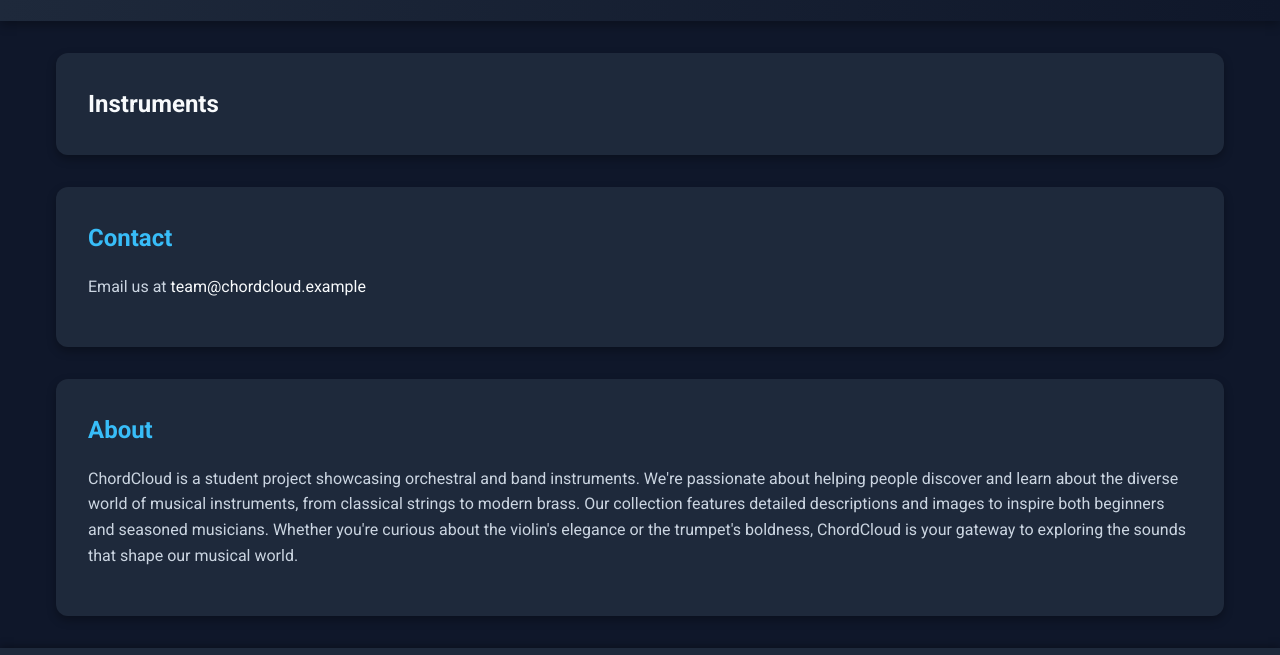
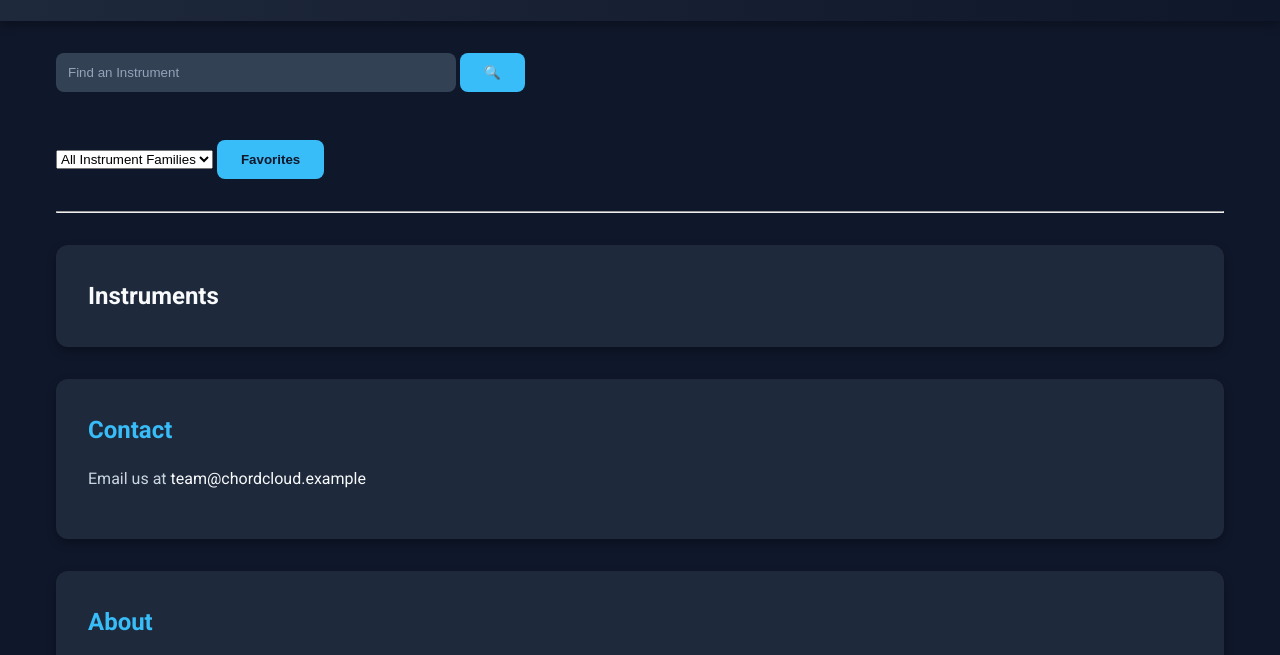
Before and after one commit to braydenJ802/wdd231-Instruments, a website built with Vite: page src/index.html in a window 1280 px wide. Shown: the part 99-754 px from the top of the page. Built offline with nearby package versions, Linux system fonts and the light colour scheme; no server answers.

Commit message:
HTML for search and filters

```diff
--- a/src/index.html
+++ b/src/index.html
@@ -33,11 +33,34 @@
 
     <main id="main">
 
+        <!-- Search and Filters -->
+        <div class="search-container">
+            <form>
+                <input type="text" id="instrumentsSearch" name="instrumentsSearch" placeholder="Find an Instrument" class="search-input">
+                <button class="search-button" type="submit">🔍</button>
+            </form>
+        </div>
+
+        <div class="instruments-grid-filters">
+            <select>
+                <option value="All Instruments">All Instrument Families</option>
+                <option value="Brass">Brass</option>
+                <option value="Woodwinds">Woodwinds</option>
+                <option vlaue="Percussion">Percussion</option>
+                <option value="Strings">Strings</option>
+                <option value="Other">Other</option>
+            </select>
+
+            <button class="Favorites">Favorites</button>
+        </div>
+
+        <hr>
+
         <!-- Instruments grid -->
         <section id="instruments" class="instruments" aria-labelledby="instruments-heading">
             <h1 id="instruments-heading">Instruments</h1>
 
-            <ul id="instruments-list" class="instruments-grid">
+            <ul id="instruments-list">
                 <!-- The instruments (and their corresponding data) will be dynamically loaded in later on with Java Script-->
             </ul>
         </section>
```
